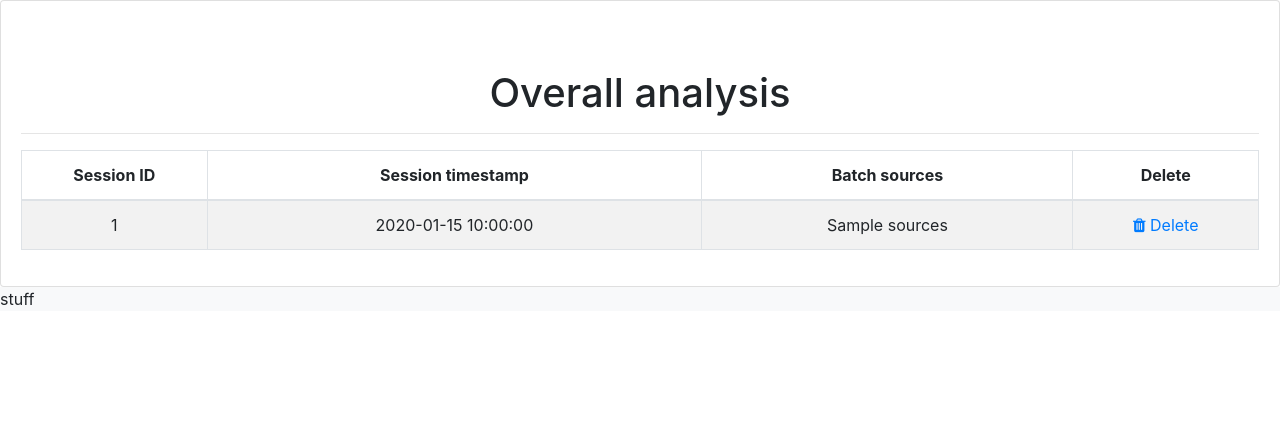
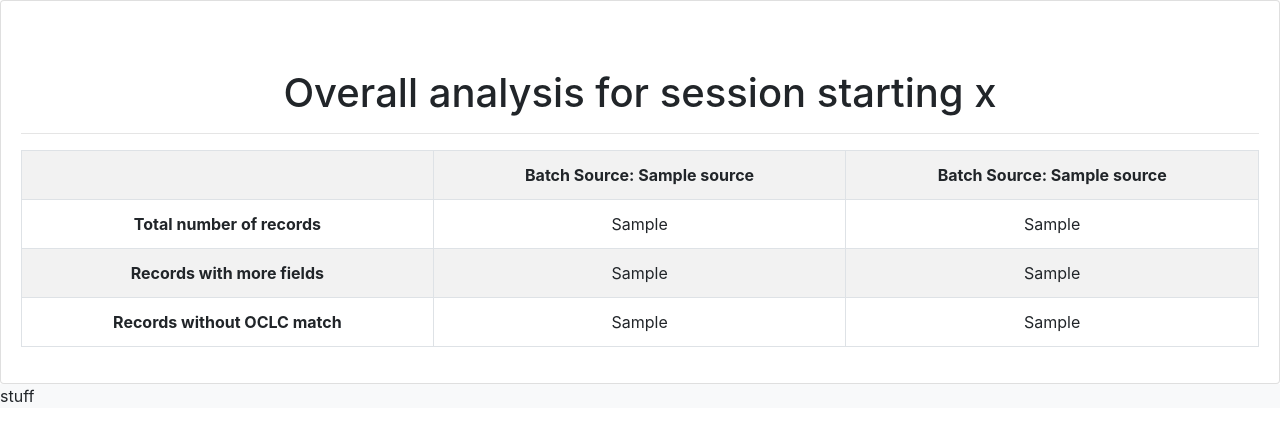
Before and after one commit to mcampos-quinn/marcompare, a Flask app: template app/templates/compare/batch_compare.html in a window 1280 px wide. Shown: the part 56-497 px from the top of the page. Run offline with Flask 2, Linux system fonts and the light colour scheme; the template is opened without the code that fills it: most values are stand-ins (such as "Sample title", 1, 10 or a date in 2020); data that the repository does not hold is empty; some libraries are stand-ins or nearby versions.

Commit message:
overview comparison of batches works

```diff
--- a/app/templates/compare/analysis_menu.html
+++ b/app/templates/compare/analysis_menu.html
@@ -5,7 +5,7 @@
 <div class="card">
 	{% if id %}
 	<div class="list-group list-group-flush">
-		<a href="{{ url_for('compare.batch_compare', session_id=id) }}">
+		<a href="{{ url_for('compare.batch_compare', id=id) }}">
       Overview batch comparison
     </a>
 	</div>
--- a/app/templates/compare/batch_compare.html
+++ b/app/templates/compare/batch_compare.html
@@ -7,33 +7,36 @@
     <br/>
     {{ utils.flashed_messages() }}
     <br/>
-    <h1>Overall analysis</h1>
+    <h1>Overall analysis for session starting {{ session_dict['session timestamp'] }}</h1>
       <hr>
+			{% if not session_dict['batches'] == [] %}
       <table class="table table-striped table-bordered">
-        <thead>
+				<tbody>
           <tr>
-            <th width="15%"> Session ID </th>
-            <th width="40%"> Session timestamp </th>
-            <th width="30%"> Batch sources </th>
-            <th width="15%"> Delete </th>
-          </tr>
-        </thead>
-        <tbody>
-        {% for session in sessions %}
-
-          <tr>
-            <td> {{ session.id }} </td>
-            <td> {{ session.started_timestamp }} </td>
-            <td> {{ session.sources }} </td>
-            <td>
-              <a href="{{ url_for('compare.delete_session', id=session.id) }}">
-                <i class="fa fa-trash"></i> Delete
-              </a>
-            </td>
-          </tr>
-        {% endfor %}
+						<td></td>
+						<th scope="col"> Batch Source: {{ session_dict['batches'][0]['source'] }} </th>
+            <th scope="col"> Batch Source: {{ session_dict['batches'][1]['source'] }} </th>
+					</tr>
+					<tr>
+						<th scope="row"> Total number of records </th>
+						<td>{{ session_dict['batches'][0]['record count'] }}</td>
+						<td>{{ session_dict['batches'][1]['record count'] }}</td>
+					</tr>
+					<tr>
+						<th scope="row"> Records with more fields </th>
+						<td>{{ session_dict['batches'][0]['records w more fields'] }}</td>
+						<td>{{ session_dict['batches'][1]['records w more fields'] }}</td>
+					</tr>
+					<tr>
+						<th scope="row"> Records without OCLC match </th>
+						<td>{{ session_dict['batches'][0]['no oclc match'] }}</td>
+						<td>{{ session_dict['batches'][1]['no oclc match'] }}</td>
+					</tr>
         </tbody>
       </table>
+			{% else %}
+			<p>This session has no data to compare :/</p>
+			{% endif%}
   </div>
 </div>
 {% endblock %}
```
Also changed, not shown: app/compare/analysis.py (+47 -16 lines), app/compare/views.py (+4 -4 lines), readme.md.
